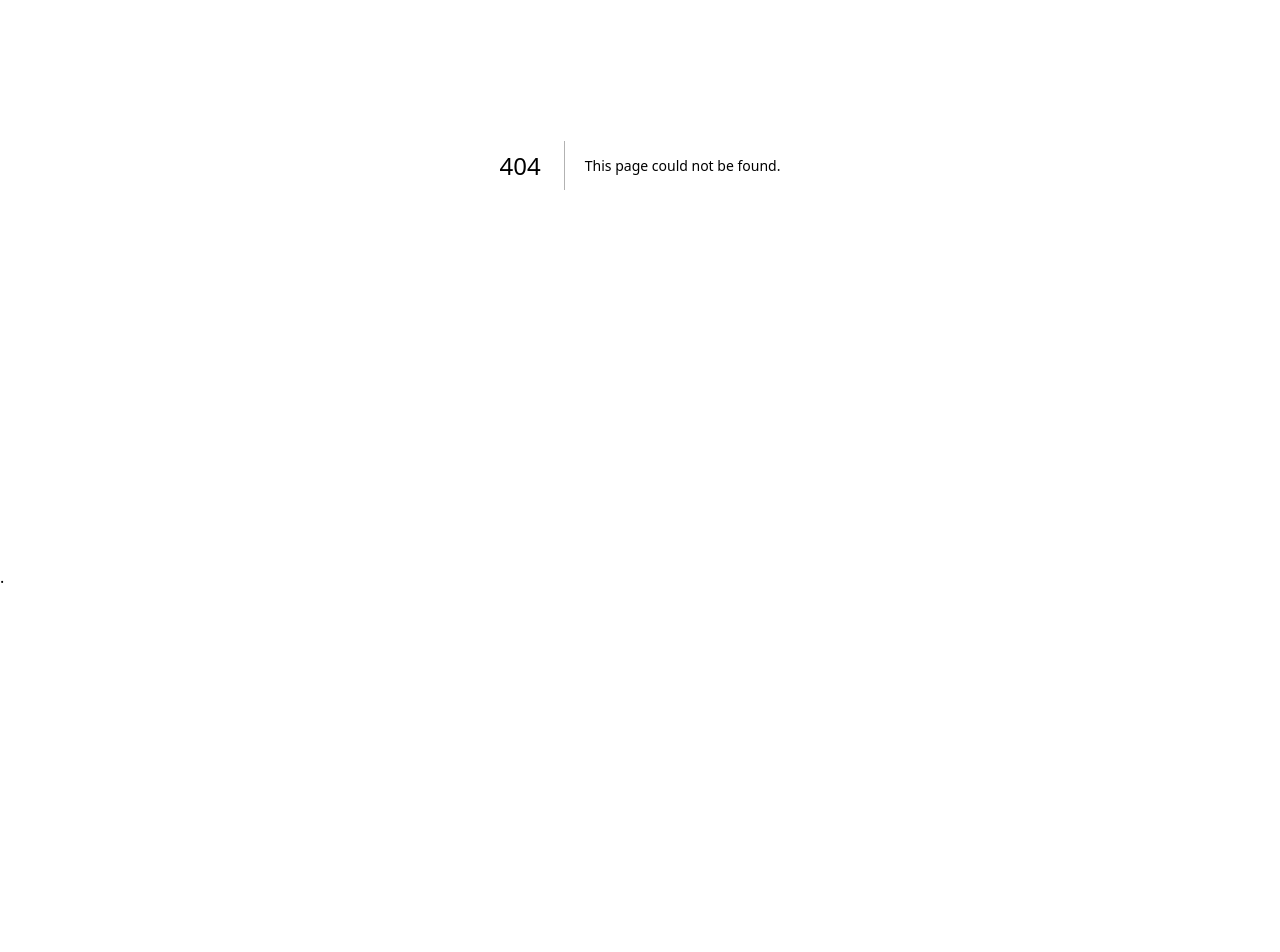
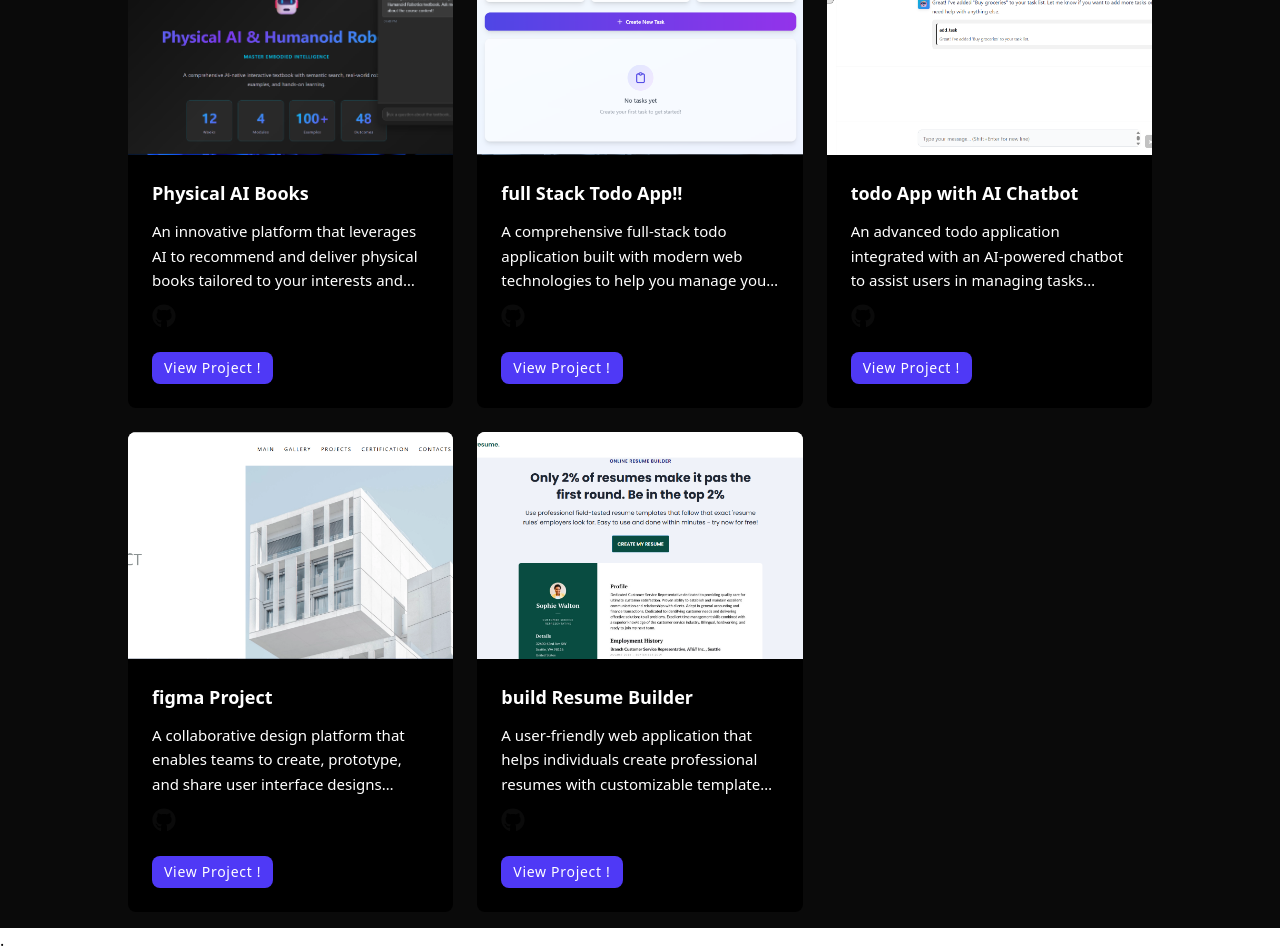
Before and after one commit to ahmed22138/frontend-port, a Next.js app: page /content-blog in a window 1280 px wide. Before the commit this address had no page. Shown: the part 235-1187 px from the top of the page. Before the commit the page ends 824 px from the top, so only its background shows below. Built offline with nearby package versions, Linux system fonts and the light colour scheme.

Commit message:
Create page.tsx

```diff
--- /dev/null
+++ b/src/app/content-blog/page.tsx
@@ -0,0 +1,175 @@
+import BlurNavbar from '@/components/navbar/nav1';
+import React from 'react'
+import { FaGithub } from "react-icons/fa";
+
+function ContentBlog() {
+  return (
+    <>
+    <BlurNavbar/>
+    <div className='bg-[#0A0A0A] mt-20'>
+      <div className="p-4">
+  <div className="max-w-5xl max-lg:max-w-3xl max-sm:max-w-sm mx-auto">
+    <h2 className="text-3xl font-bold text-white mb-8">
+      Latest Blog Posts
+    </h2>
+    <div className="grid grid-cols-1 sm:grid-cols-2 lg:grid-cols-3 gap-6 max-sm:gap-8 ">
+      <div className="bg-black rounded-md overflow-hidden">
+        <div className="bg-black aspect-[23/16]">
+          <img
+            src="/8s.png"
+            alt="Blog Post 1"
+            className="w-full h-full object-cover object-top"
+          />
+        </div>
+        <div className="p-6">
+          <h3 className="text-lg font-semibold text-white mb-3">
+            Physical AI Books
+          </h3>
+          <p className="text-white text-[15px] leading-relaxed line-clamp-3">
+              An innovative platform that leverages AI to recommend and deliver
+                physical books tailored to your interests and reading habits.
+          </p>
+          <a href='https://github.com/ahmed22138/physical-ai-books'><FaGithub className='mt-3 text-2xl'/></a>
+          <a
+            href="https://physical-ai-books.vercel.app/"
+            className="mt-6 inline-block px-3 py-1.5 rounded-md tracking-wider bg-indigo-600 hover:bg-indigo-700 text-white text-sm font-medium"
+          >
+            View Project !
+          </a>
+        </div>
+      </div>
+      <div className="bg-black rounded-md overflow-hidden">
+        <div className="bg-gray-50 aspect-[23/16]">
+          <img
+            src="/9s.png"
+            alt="Blog Post 2"
+            className="w-full h-full object-cover object-top"
+          />
+        </div>
+        <div className="p-6">
+          <h3 className="text-lg font-semibold text-white mb-3">
+              full Stack Todo App!!
+          </h3>
+          <p className="text-white text-[15px] leading-relaxed line-clamp-3">
+           A comprehensive full-stack todo application built with modern web
+            technologies to help you manage your tasks efficiently.
+          </p>
+          <a href='https://github.com/ahmed22138/Full-stack-Todo-app'><FaGithub className='mt-3 text-2xl'/></a>
+          <a
+            href="https://full-stack-todo-app-liard.vercel.app/login"
+            className="mt-6 inline-block px-3 py-1.5 rounded-md tracking-wider bg-indigo-600 hover:bg-indigo-700 text-white text-sm font-medium"
+          >
+             View Project !
+          </a>
+        </div>
+      </div>
+      <div className="bg-black rounded-md overflow-hidden">
+        <div className="bg-gray-50 aspect-[23/16]">
+          <img
+            src="/10s.png"
+            alt="Blog Post 3"
+            className="w-full h-full object-cover object-top"
+          />
+        </div>
+        <div className="p-6">
+          <h3 className="text-lg font-semibold text-white mb-3">
+            todo App with AI Chatbot
+          </h3>
+          <p className="text-white text-[15px] leading-relaxed line-clamp-3">
+              An advanced todo application integrated with an AI-powered chatbot to
+                assist users in managing tasks through natural language interactions.
+          </p>
+           <a href='https://github.com/ahmed22138/Todo-Ai-Chatbot'><FaGithub className='mt-3 text-2xl'/></a>
+          <a
+            href="https://todo-ai-chatbot-omega.vercel.app/"
+            className="mt-6 inline-block px-3 py-1.5 rounded-md tracking-wider bg-indigo-600 hover:bg-indigo-700 text-white text-sm font-medium"
+          >
+             View Project !
+          </a>
+        </div>
+      </div>
+      <div className="bg-black rounded-md overflow-hidden">
+        <div className="bg-gray-50 aspect-[23/16]">
+          <img
+            src="/1 (4).png"
+            alt="Blog Post 3"
+            className="w-full h-full object-cover object-top"
+          />
+        </div>
+        <div className="p-6">
+          <h3 className="text-lg font-semibold text-white mb-3">
+            figma Project
+          </h3>
+          <p className="text-white text-[15px] leading-relaxed line-clamp-3">
+           A collaborative design platform that enables teams to create,
+            prototype, and share user interface designs seamlessly.
+          </p>
+         <a href='https://github.com/ahmed22138/figma-project'><FaGithub className='mt-3 text-2xl'/></a>
+
+          <a
+            href="https://figma-project-opal.vercel.app/"
+            className="mt-6 inline-block px-3 py-1.5 rounded-md tracking-wider bg-indigo-600 hover:bg-indigo-700 text-white text-sm font-medium"
+          >
+             View Project !
+          </a>
+        </div>
+      </div>
+      <div className="bg-black rounded-md overflow-hidden">
+        <div className="bg-gray-50 aspect-[23/16]">
+          <img
+            src="/1 (1).png"
+            alt="Blog Post 3"
+            className="w-full h-full object-cover object-top"
+          />
+        </div>
+        <div className="p-6">
+          <h3 className="text-lg font-semibold text-white mb-3">
+            build Resume Builder
+          </h3>
+          <p className="text-white text-[15px] leading-relaxed line-clamp-3">
+            A user-friendly web application that helps individuals create
+            professional resumes with customizable templates and easy-to-use tools.
+          </p>
+          <a href='https://github.com/ahmed22138/resume-builder'><FaGithub className='mt-3 text-2xl'/></a>
+
+          <a
+            href="https://resume-builder-eta-green.vercel.app/"
+            className="mt-6 inline-block px-3 py-1.5 rounded-md tracking-wider bg-indigo-600 hover:bg-indigo-700 text-white text-sm font-medium"
+          >
+             View Project !
+          </a>
+        </div>
+      </div>
+      {/* <div className="bg-black rounded-md overflow-hidden">
+        <div className="bg-gray-50 aspect-[23/16]">
+          <img
+            src="https://readymadeui.com/Imagination.webp"
+            alt="Blog Post 3"
+            className="w-full h-full object-cover object-top"
+          />
+        </div>
+        <div className="p-6">
+          <h3 className="text-lg font-semibold text-white mb-3">
+            The Power of Creativity
+          </h3>
+          <p className="text-white text-[15px] leading-relaxed line-clamp-3">
+            Uncover how creative thinking fuels innovation and helps brands stay
+            competitive in any market.
+          </p>
+          <a
+            href="javascript:void(0);"
+            className="mt-6 inline-block px-3 py-1.5 rounded-md tracking-wider bg-indigo-600 hover:bg-indigo-700 text-white text-sm font-medium"
+          >
+            Read More
+          </a>
+        </div> */}
+      </div>
+    </div>
+  </div>
+</div>
+</>
+
+  )
+}
+
+export default ContentBlog
```
